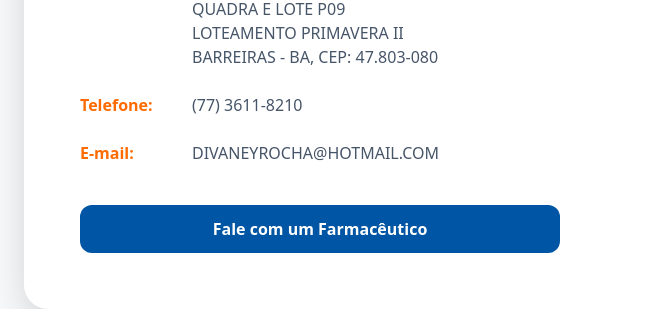
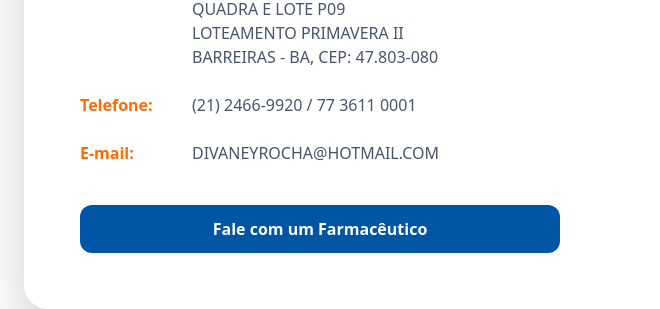
Before and after one commit to UnicoContato/drogariarochapopular-dominio, a plain HTML site: page index.html in a window 1280 px wide. Shown: the part 3360-3669 px from the top of the page, 0-660 px from the left. Drawn offline with nearby package versions, Linux system fonts and the light colour scheme.

Commit message:
alteração de número

```diff
--- a/index.html
+++ b/index.html
@@ -177,7 +177,7 @@
                         </li>
                         <li class="flex items-center gap-4">
                             <span class="font-bold text-secondary w-24 shrink-0">Telefone:</span>
-                            <a href="tel:+557736110001" class="hover:text-primary transition-colors font-medium">(77) 3611-8210</a>
+                            <a href="tel:+557736110001" class="hover:text-primary transition-colors font-medium">(21) 2466-9920  / 77 3611  0001</a>
                         </li>
                         <li class="flex items-center gap-4">
                             <span class="font-bold text-secondary w-24 shrink-0">E-mail:</span>
```
